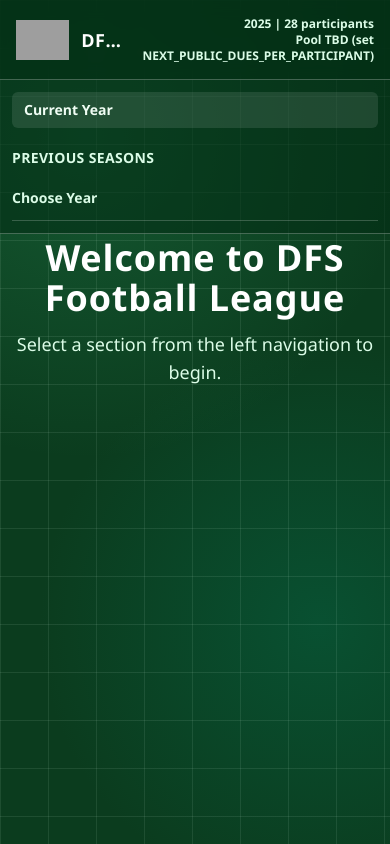
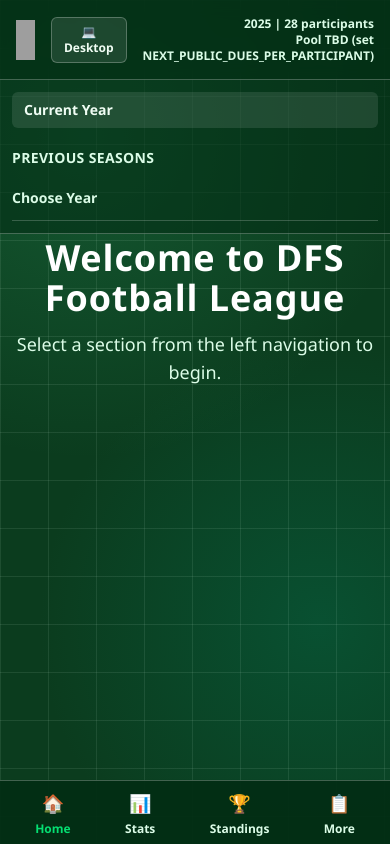
Before and after one commit to Tjm07890789/Draftkings-Fantasy-Football-League, a Next.js app: page / in a window 390 px wide. Built offline with nearby package versions, Linux system fonts and the light colour scheme; grey boxes are pictures that could not be loaded.

Commit message:
Add mobile responsive design with toggle and bottom tabs

```diff
--- a/src/components/dfs-app.tsx
+++ b/src/components/dfs-app.tsx
@@ -26,6 +26,10 @@ type LeagueData = {
 
 type SortDirection = "asc" | "desc";
 type SortColumn = "name" | "total" | "avgWeekly" | "top10Avg" | `week-${number}`;
+type LayoutPreference = "auto" | "mobile" | "desktop";
+type MobileTab = "home" | "stats" | "standings" | "more";
+
+const LAYOUT_PREF_KEY = "dfs_v1_layout_pref";
 
 const NAV_COOKIE = "dfs_v1_last_nav";
 const SEASON_COOKIE = "dfs_v1_last_season";
@@ -788,6 +792,32 @@ function SeasonGrid({ title, rows, seasonLabel }: { title: string; rows: SeasonR
 export function DFSApp({ data }: { data: LeagueData }) {
   const [view, setView] = React.useState<View>("welcome");
   const [selectedYear, setSelectedYear] = React.useState<string | null>(null);
+
+  // Mobile/Desktop layout state
+  const [layoutPreference, setLayoutPreference] = React.useState<LayoutPreference>("auto");
+  const [isDesktopByViewport, setIsDesktopByViewport] = React.useState(true);
+  const [mobileTab, setMobileTab] = React.useState<MobileTab>("home");
+
+  // Detect viewport size and load saved preference
+  React.useEffect(() => {
+    const saved = window.localStorage.getItem(LAYOUT_PREF_KEY);
+    if (saved === "mobile" || saved === "desktop" || saved === "auto") {
+      setLayoutPreference(saved);
+    }
+
+    const sync = () => setIsDesktopByViewport(window.innerWidth >= 1024);
+    sync();
+    window.addEventListener("resize", sync);
+    return () => window.removeEventListener("resize", sync);
+  }, []);
+
+  React.useEffect(() => {
+    window.localStorage.setItem(LAYOUT_PREF_KEY, layoutPreference);
+  }, [layoutPreference]);
+
+  const isDesktopView = layoutPreference === "desktop" || (layoutPreference === "auto" && isDesktopByViewport);
+  const isMobileView = !isDesktopView;
+
   const currentRows = data.currentSeasonYear ? data.seasons[data.currentSeasonYear] ?? [] : [];
   const previousRows = selectedYear ? data.seasons[selectedYear] ?? [] : [];
   const participantCount = view === "previous" ? previousRows.length : currentRows.length;
@@ -881,6 +911,16 @@ export function DFSApp({ data }: { data: LeagueData }) {
           </details>
         </nav>
 
+        {/* Mobile/Desktop Toggle Button */}
+        <button
+          type="button"
+          onClick={() => setLayoutPreference(isDesktopView ? "mobile" : "desktop")}
+          className="rounded-md border border-white/25 bg-white/10 px-3 py-1.5 text-xs font-semibold text-green-50 hover:bg-white/20 md:block"
+          title={isDesktopView ? "Switch to Mobile View" : "Switch to Desktop View"}
+        >
+          {isDesktopView ? "📱 Mobile" : "💻 Desktop"}
+        </button>
+
         <div className="text-right text-xs font-semibold text-green-100 md:text-sm">
           <div>{data.currentSeasonYear ?? "Season"} | {participantCount} participants</div>
           <div>{poolLabel}</div>
@@ -925,7 +965,7 @@ export function DFSApp({ data }: { data: LeagueData }) {
           </nav>
         </aside>
 
-        <main className="m-0 w-full overflow-auto px-0 pt-1 md:flex md:h-[calc(100vh-5rem)] md:w-full md:items-center md:justify-start md:overflow-hidden md:px-0 md:pt-2">
+        <main className="m-0 w-full overflow-auto px-0 pt-1 pb-20 md:flex md:h-[calc(100vh-5rem)] md:w-full md:items-center md:justify-start md:overflow-hidden md:px-0 md:pt-2 md:pb-0">
           {view === "welcome" && (
             <div className="text-center">
               <h2 className="text-4xl font-extrabold tracking-wide text-white">Welcome to DFS Football League</h2>
@@ -949,6 +989,44 @@ export function DFSApp({ data }: { data: LeagueData }) {
             />
           )}
         </main>
+
+        {/* Mobile Bottom Tab Bar */}
+        {isMobileView && (
+          <nav className="fixed bottom-0 left-0 right-0 z-50 flex h-16 items-center justify-around border-t border-white/25 bg-green-950/95 px-2 shadow-lg">
+            <button
+              type="button"
+              onClick={() => { setMobileTab("home"); setView("current"); }}
+              className={`flex flex-col items-center gap-1 rounded-lg px-4 py-2 ${mobileTab === "home" ? "text-green-400" : "text-green-100"}`}
+            >
+              <span className="text-lg">🏠</span>
+              <span className="text-xs font-semibold">Home</span>
+            </button>
+            <button
+              type="button"
+              onClick={() => { setMobileTab("stats"); setView("current"); }}
+              className={`flex flex-col items-center gap-1 rounded-lg px-4 py-2 ${mobileTab === "stats" ? "text-green-400" : "text-green-100"}`}
+            >
+              <span className="text-lg">📊</span>
+              <span className="text-xs font-semibold">Stats</span>
+            </button>
+            <button
+              type="button"
+              onClick={() => { setMobileTab("standings"); setView("current"); }}
+              className={`flex flex-col items-center gap-1 rounded-lg px-4 py-2 ${mobileTab === "standings" ? "text-green-400" : "text-green-100"}`}
+            >
+              <span className="text-lg">🏆</span>
+              <span className="text-xs font-semibold">Standings</span>
+            </button>
+            <button
+              type="button"
+              onClick={() => { setMobileTab("more"); setView("previous"); }}
+              className={`flex flex-col items-center gap-1 rounded-lg px-4 py-2 ${mobileTab === "more" ? "text-green-400" : "text-green-100"}`}
+            >
+              <span className="text-lg">📋</span>
+              <span className="text-xs font-semibold">More</span>
+            </button>
+          </nav>
+        )}
       </div>
     </div>
   );
```
Also changed, not shown: 1 other file (tests, documents, lock files or other folders).
